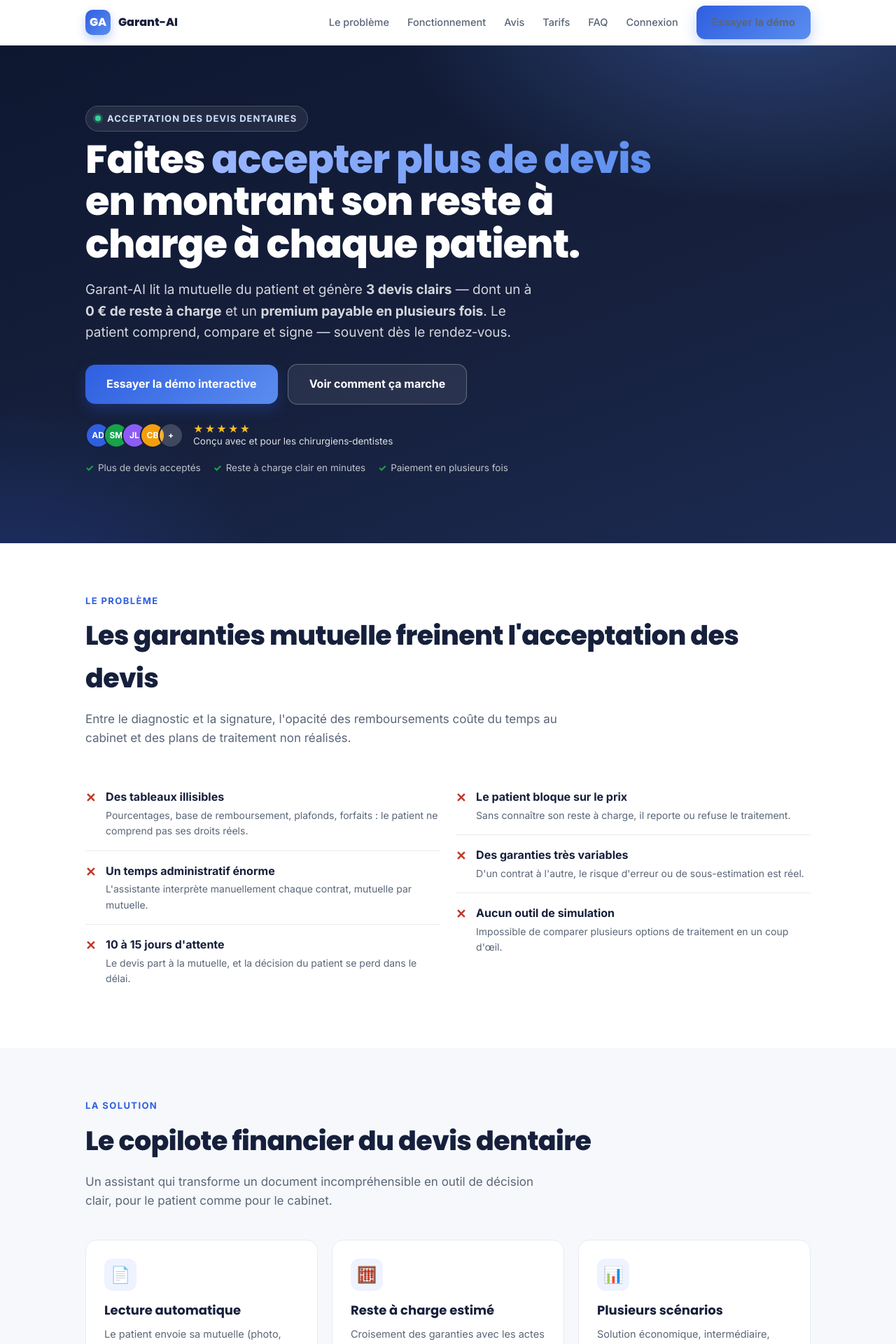
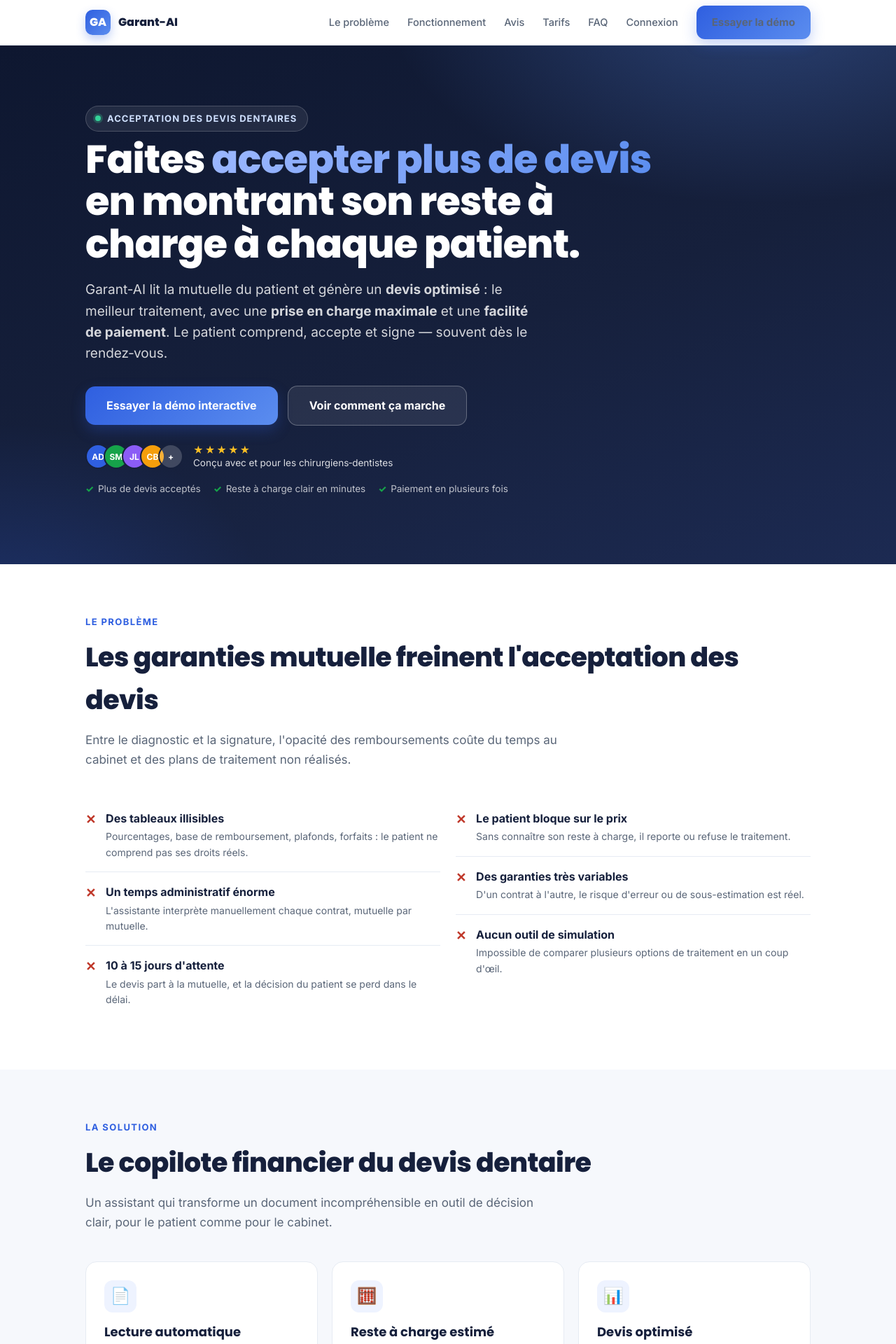
Before and after one commit to rebbenhouse26/tableaudegarantie, a React (Vite) app in the folder app/: page / in a window 1280 px wide. Shown: the top 1920 px of the page at 70% size. Built offline with nearby package versions, Linux system fonts and the light colour scheme; no server answers.

Commit message:
Harmonisation du site sur l'angle 'devis optimisé' (hero, solution, étapes, avis, tarifs, guide, démo)
Co-Authored-By: Claude Opus 4.8 <noreply@anthropic.com>

```diff
--- a/app/src/pages/DemoApp.tsx
+++ b/app/src/pages/DemoApp.tsx
@@ -781,11 +781,12 @@ function Step4({
     <div className="card">
       <h2>4. Synthèse garanties × devis</h2>
       <p className="sub">
-        Croisement du devis et des garanties (bases CCAM). On propose <b>3 devis</b> : le
-        <b> devis initial</b>, le <b>devis optimisé — remboursement maximal</b> (mutuelle exploitée au
-        max selon le tableau ; le reste à charge restant est <b>payable en plusieurs fois</b>), et le
-        <b> devis optimisé — reste à charge 0</b> (le patient ne paie rien). À acte médicalement
-        équivalent, à valider par le cabinet ; l'outil n'incite jamais à dégrader un soin justifié.
+        Croisement du devis et des garanties (bases CCAM). Garant-AI propose un <b>devis optimisé</b>,
+        décliné en options : le <b>devis initial</b>, le <b>devis optimisé — remboursement maximal</b>
+        (mutuelle exploitée au max selon le tableau ; le reste à charge restant est <b>payable en
+        plusieurs fois</b>), et le <b>devis optimisé — reste à charge 0</b> (le patient ne paie rien). À
+        acte médicalement équivalent, à valider par le cabinet ; l'outil n'incite jamais à dégrader un
+        soin justifié.
       </p>
 
       <div className="totbar">
--- a/app/src/pages/Guide.tsx
+++ b/app/src/pages/Guide.tsx
@@ -19,7 +19,7 @@ export default function Guide() {
         <div className="auth-card" style={{ width: '100%', textAlign: 'left' }}>
           <h1>Guide d'utilisation</h1>
           <p className="sub">
-            En quelques minutes : récupérer la mutuelle du patient, générer 3 devis clairs et faire
+            En quelques minutes : récupérer la mutuelle du patient, générer un devis optimisé et faire
             signer dès le rendez-vous.
           </p>
 
@@ -46,7 +46,7 @@ export default function Guide() {
               <li>Où trouver le tableau ? Espace adhérent de la mutuelle, e-mail annuel, ou appli mobile.</li>
             </ol>
 
-            <h3>③ Côté cabinet — analyser et générer les 3 devis</h3>
+            <h3>③ Côté cabinet — analyser et générer le devis optimisé</h3>
             <ol>
               <li>Dans le tableau de bord, ouvrez la demande du patient (vous pouvez télécharger le fichier joint).</li>
               <li>L'IA lit le tableau de garanties et calcule la part Sécu + mutuelle + reste à charge.</li>
@@ -55,7 +55,7 @@ export default function Guide() {
                 CCAM et le montant sont lus automatiquement). Vérifiez et corrigez les lignes.
               </li>
               <li>
-                L'app génère <b>3 devis</b> :
+                L'app génère un <b>devis optimisé</b>, décliné en options pour s'adapter au patient :
                 <ul>
                   <li><b>Initial</b> — tel que saisi.</li>
                   <li><b>Remboursement maximal</b> — pousse vers le tarif libre pour maximiser la prise en charge ; le reste à charge peut être réglé en plusieurs fois.</li>
--- a/app/src/pages/LandingPage.tsx
+++ b/app/src/pages/LandingPage.tsx
@@ -67,9 +67,9 @@ export default function LandingPage() {
             patient.
           </h1>
           <p className="lead">
-            Garant-AI lit la mutuelle du patient et génère <b>3 devis clairs</b> — dont un à
-            <b> 0 € de reste à charge</b> et un <b>premium payable en plusieurs fois</b>. Le patient
-            comprend, compare et signe — souvent dès le rendez‑vous.
+            Garant-AI lit la mutuelle du patient et génère un <b>devis optimisé</b> : le meilleur
+            traitement, avec une <b>prise en charge maximale</b> et une <b>facilité de paiement</b>. Le
+            patient comprend, accepte et signe — souvent dès le rendez‑vous.
           </p>
           <div className="hero-cta">
             <Link className="btn lg" to="/app">
@@ -142,7 +142,7 @@ export default function LandingPage() {
           <div className="grid3">
             <Feature ico="📄" title="Lecture automatique" text="Le patient envoie sa mutuelle (photo, PDF ou capture). L'application extrait les garanties dentaires : prothèse, implant, paro, orthodontie." />
             <Feature ico="🧮" title="Reste à charge estimé" text="Croisement des garanties avec les actes envisagés. Double calcul et règles métier pour fiabiliser l'estimation." />
-            <Feature ico="📊" title="Plusieurs scénarios" text="Solution économique, intermédiaire, optimale : le patient compare et décide en connaissance de cause." />
+            <Feature ico="📊" title="Devis optimisé" text="Garant-AI propose au praticien le devis qui garantit le meilleur traitement, avec la prise en charge maximale et une facilité de paiement." />
             <Feature ico="⏱️" title="Moins d'administratif" text="Vos assistantes passent moins de temps à décrypter les contrats, plus de temps avec les patients." />
             <Feature ico="✅" title="Validation cabinet" text="Rien n'est envoyé sans votre contrôle. Le rapport patient reste explicitement une estimation non contractuelle." />
             <Feature ico="💳" title="Paiement fluide" text="Intégrations prévues avec Alma, Stripe et GoCardless pour proposer un paiement fractionné adapté au reste à charge." />
@@ -159,7 +159,7 @@ export default function LandingPage() {
           <div className="steps">
             <Step n={1} title="Le patient reçoit un lien" text="Envoyé avant le RDV, idéalement depuis votre logiciel ou Doctolib." />
             <Step n={2} title="Il transmet sa mutuelle" text="Photo, PDF ou capture de son espace adhérent. C'est tout." />
-            <Step n={3} title="L'app estime le reste à charge" text="Extraction, calcul, comparaison de scénarios de traitement." />
+            <Step n={3} title="L'app génère le devis optimisé" text="Extraction, calcul du reste à charge et devis optimisé pour le patient." />
             <Step n={4} title="Le cabinet valide" text="Vous contrôlez, le patient reçoit un rapport clair et pédagogique." />
           </div>
         </div>
@@ -206,7 +206,7 @@ export default function LandingPage() {
               color="#16a34a"
               name="S. Martin"
               role="Assistante dentaire · Nantes"
-              text="Fini les heures à décortiquer les mutuelles. Une photo du tableau, et l'estimation est prête. Les trois devis aident vraiment le patient à choisir."
+              text="Fini les heures à décortiquer les mutuelles. Une photo du tableau, et le devis optimisé est prêt. Il aide vraiment le patient à accepter le traitement."
             />
             <Avis
               initials="JL"
@@ -233,7 +233,7 @@ export default function LandingPage() {
           </p>
           <div className="price-grid">
             <Plan name="Solo" lvl="Praticien seul" amt="49–79€" per="/mois" feats={['Lecture des garanties', 'Estimation reste à charge', 'Rapport patient', 'Mentions légales incluses']} />
-            <Plan name="Pro" lvl="Cabinet avec assistante" amt="99–199€" per="/mois" hot feats={['Tout Solo', 'Scénarios de traitement', 'Plusieurs utilisateurs', 'Support prioritaire']} />
+            <Plan name="Pro" lvl="Cabinet avec assistante" amt="99–199€" per="/mois" hot feats={['Tout Solo', 'Devis optimisé', 'Plusieurs utilisateurs', 'Support prioritaire']} />
             <Plan name="Premium" lvl="Orienté prothèse / implanto" amt="299–499€" per="/mois" feats={['Tout Pro', 'Intégrations paiement', 'Modèles de devis avancés', 'Accompagnement dédié']} />
             <Plan name="Groupe" lvl="Centres & réseaux" amt="Sur devis" per="" feats={['Multi-sites', 'Reporting consolidé', 'API & intégrations', 'Conformité renforcée']} />
           </div>
```
